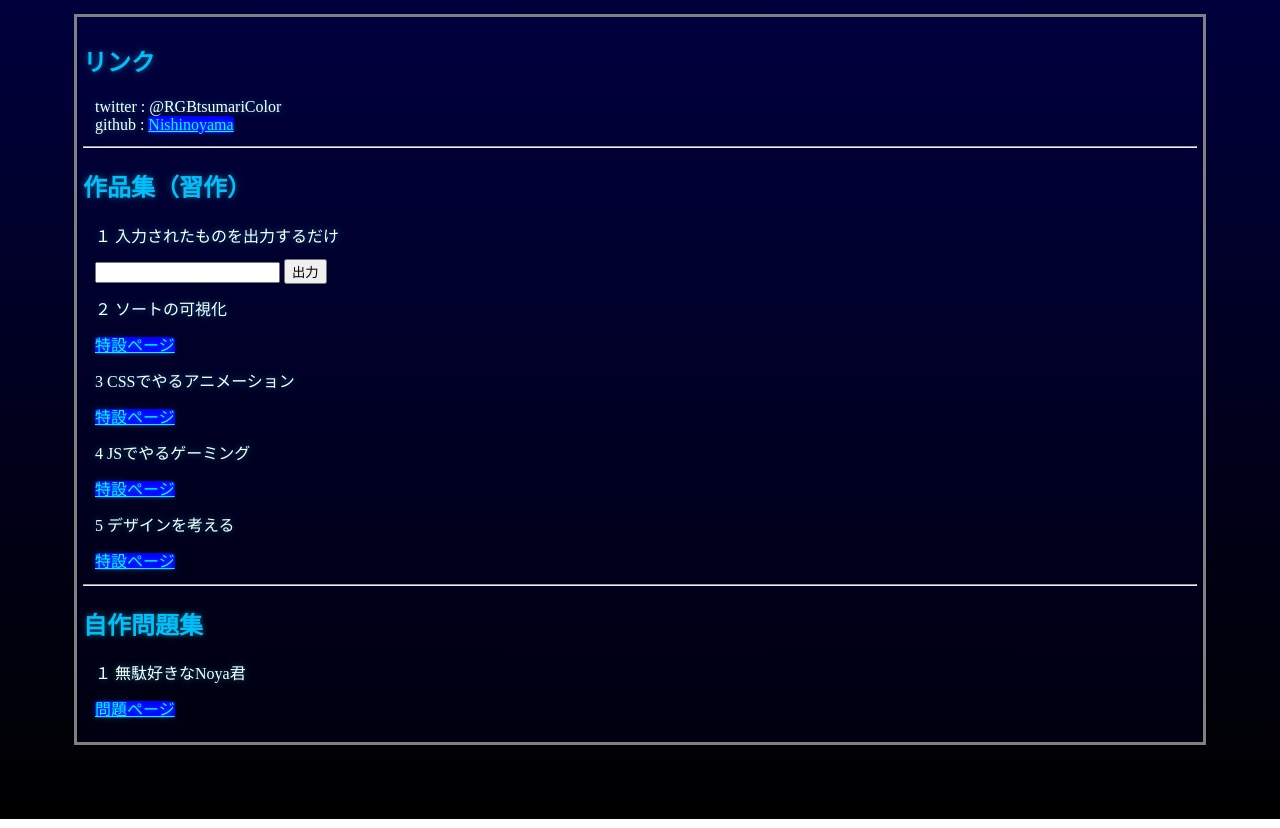
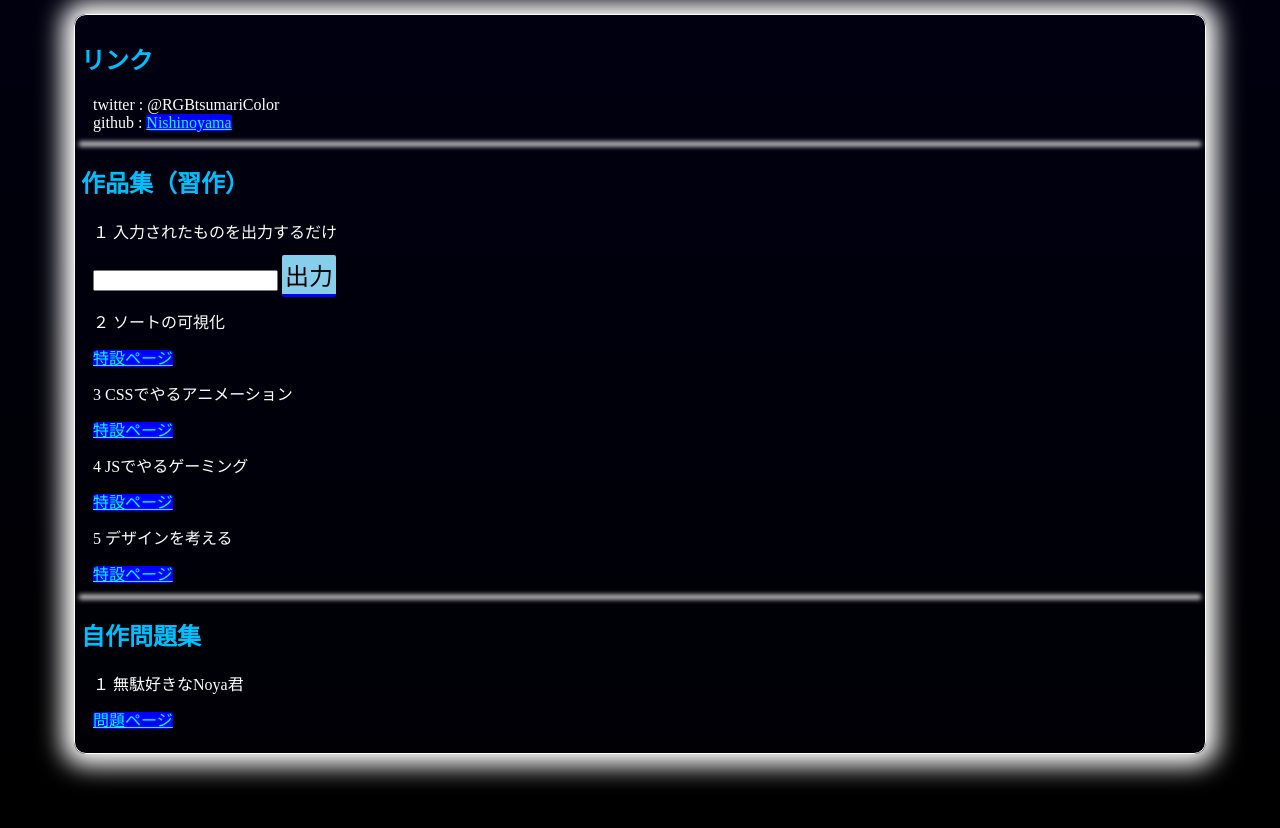
Before and after one commit to Nishinoyama/nishinoyama.github.io, a plain HTML site: page index.html in a window 1280 px wide. Shown: the part 106-934 px from the top of the page. Drawn offline with Linux system fonts and the light colour scheme.

Commit message:
update: New Button Style

```diff
--- a/css/test.css
+++ b/css/test.css
@@ -1,19 +1,21 @@
+
 
 body{
     color : deepskyblue;
     margin: 34px;
-    /* border : 3px solid gray; */
     padding : 6px;
-    background:linear-gradient( #004 , #000 );
-    text-shadow: 0 0 6px rgba(0, 255, 255, 0.418);
+    background:linear-gradient( #001 , #000 );
 }
+
 
 main {
     color : deepskyblue;
     margin: 34px;
-    border : 3px solid gray;
+    border : 1px solid white;
+    border-radius: 12px;
+    box-shadow : 0 0 24px 12px white;
     padding : 6px;
-    background:#00005522;
+    background:#00002222;
 }
 
 p {
@@ -52,9 +54,41 @@ img {
 
 hr{
     size : 3px;
+    margin : 0;
+    border : 0;
+    color : #0000;
+    box-shadow: 0 0 5px 2px white;
 }
 hr.big{
     size : 8px;
+}
+
+button.wbb{
+    font-size: 24px;
+    display: inline;
+    padding : 2px 3px;
+    text-decoration: none;
+    background: skyblue;
+    border : none;
+    border-bottom : 3px solid blue;
+    border-radius: 2px;
+    color : black;
+
+    transition: all 200ms 0ms ease;
+}
+
+button.wbb:hover{
+    color : #333;
+    background: white;
+    border-bottom-color : skyblue;
+}
+
+button.wbb:active{
+    -ms-transform: translateY(2px);
+    -webkit-transform: translateY(2px);
+    transform: translateY(2px);
+    border-top: 0px solid blue;
+    border-bottom: 0px solid;
 }
 
 a{
--- a/index.html
+++ b/index.html
@@ -22,7 +22,7 @@
             <p>１ 入力されたものを出力するだけ </p>
             <p>
                 <input name="output1" >
-                <button type="button" onclick="atx()">出力</button>
+                <button class="wbb" type="button" onclick="atx()">出力</button>
             </p>
             <p>２ ソートの可視化 </p>
             <p><a href="./works/sorting.html"> 特設ページ </a>
```
Also changed, not shown: css/anima.css (line endings or trailing spaces).
